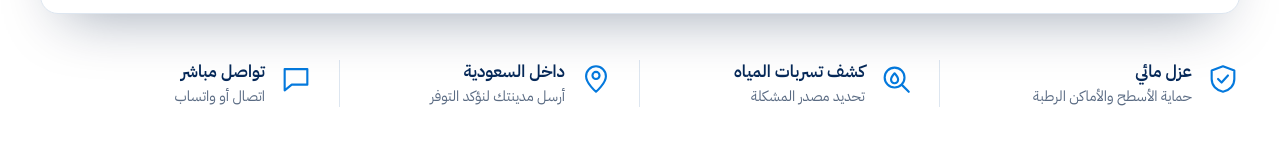
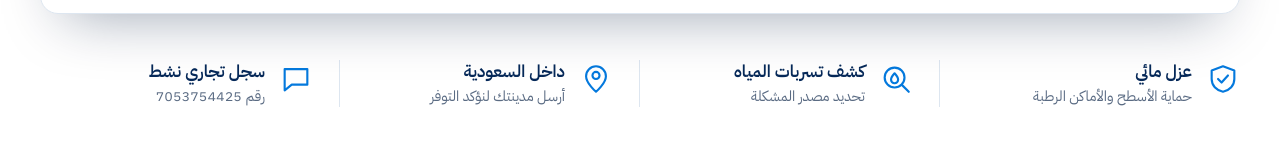
Before and after one commit to omarhassanhemied/nibras-insulation, a plain HTML site: page index.html in a window 1280 px wide. Shown: the part 883-1040 px from the top of the page. Drawn offline with Linux system fonts and the light colour scheme.

Commit message:
Add commercial registration number to trust strip and footer
Co-Authored-By: Claude Sonnet 5.5 <noreply@anthropic.com>
Claude-Session: https://claude.ai/code/session_01Hc8SUHZProqRRFcpTCEaZT

```diff
--- a/index.html
+++ b/index.html
@@ -153,7 +153,7 @@
     <div class="trust-item"><svg class="ic"><use href="#i-shield"/></svg><div><strong>عزل مائي</strong><span>حماية الأسطح والأماكن الرطبة</span></div></div>
     <div class="trust-item"><svg class="ic"><use href="#i-detect"/></svg><div><strong>كشف تسربات المياه</strong><span>تحديد مصدر المشكلة</span></div></div>
     <div class="trust-item"><svg class="ic"><use href="#i-pin"/></svg><div><strong>داخل السعودية</strong><span>أرسل مدينتك لنؤكد التوفر</span></div></div>
-    <div class="trust-item"><svg class="ic"><use href="#i-chat"/></svg><div><strong>تواصل مباشر</strong><span>اتصال أو واتساب</span></div></div>
+    <div class="trust-item"><svg class="ic"><use href="#i-chat"/></svg><div><strong>سجل تجاري نشط</strong><span>رقم 7053754425</span></div></div>
   </div>
 </section>
 
@@ -442,7 +442,7 @@
     </div>
   </div>
   <div class="container foot-bottom">
-    <span>© <span id="yr"></span> مؤسسة نبراس للعزل. جميع الحقوق محفوظة.</span>
+    <span>© <span id="yr"></span> مؤسسة نبراس للعزل · سجل تجاري رقم 7053754425. جميع الحقوق محفوظة.</span>
   </div>
 </footer>
 
```
